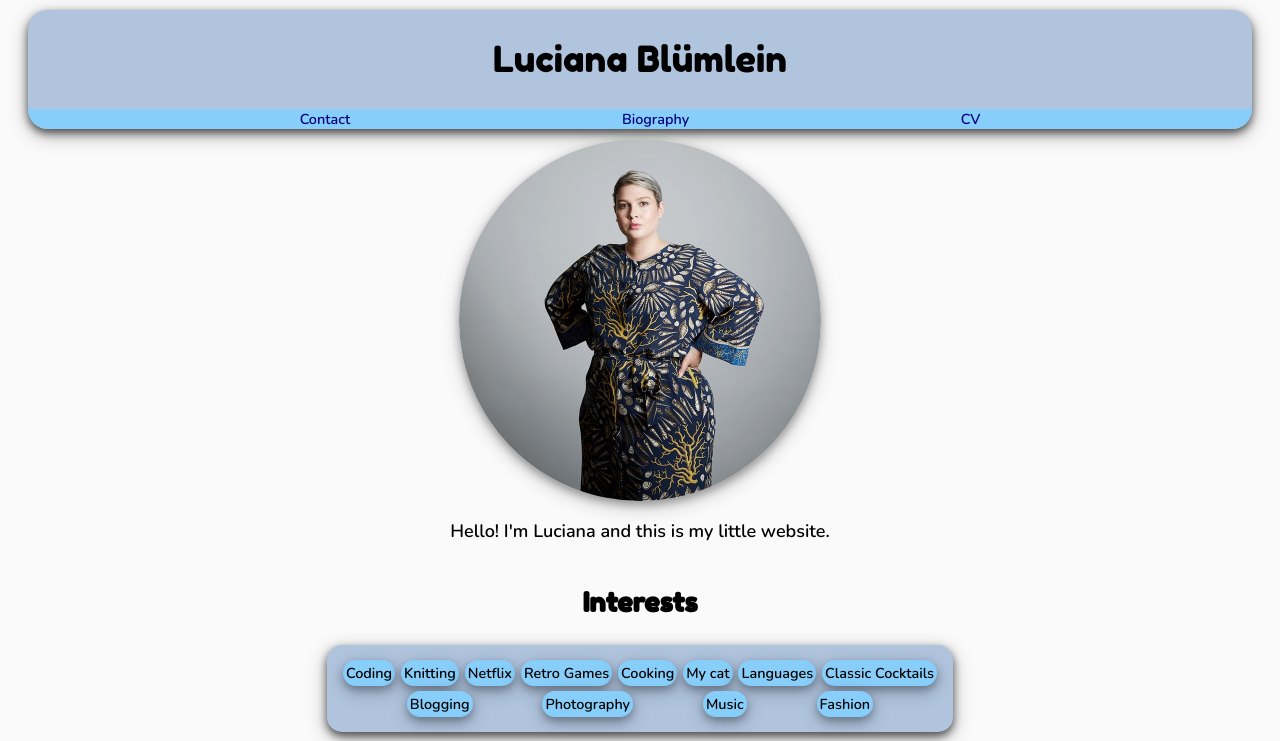
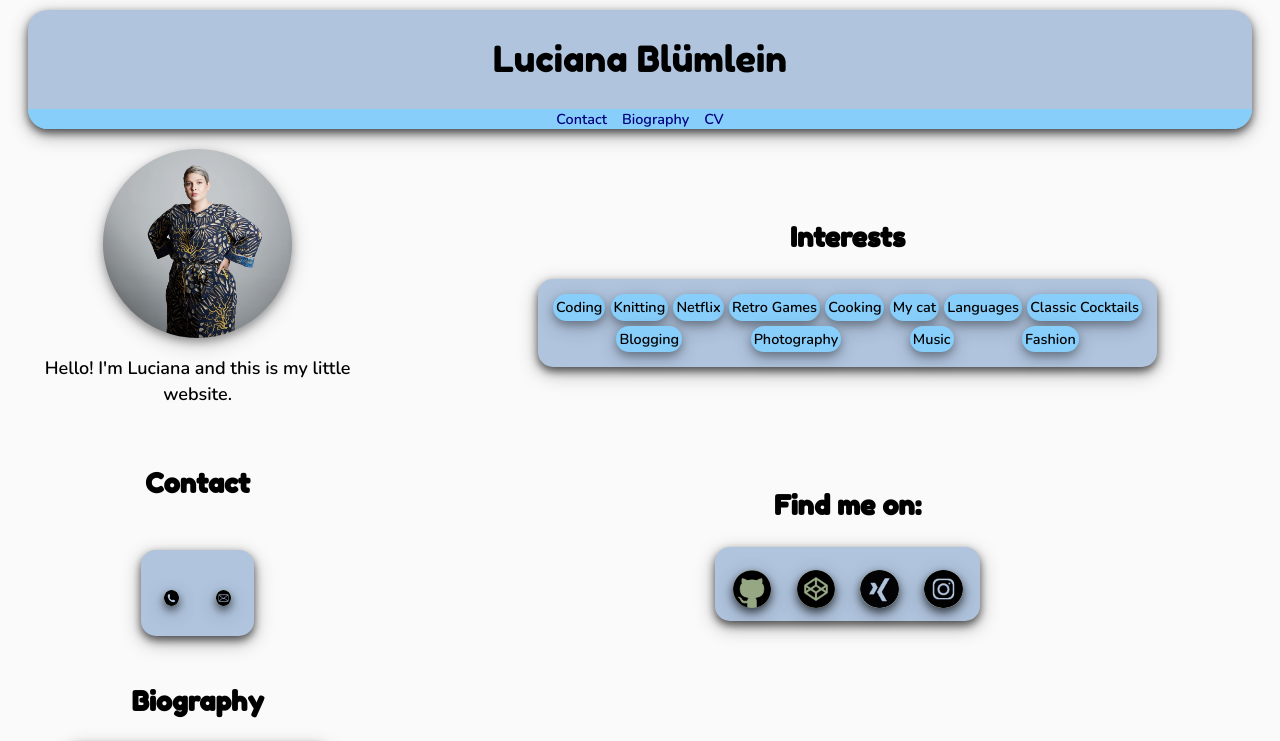
Before and after one commit to luziehtan/personal-website, a plain HTML site: page src/index.html in a window 1280 px wide. Shown: the top 741 px of the page. Drawn offline with nearby package versions, Linux system fonts and the light colour scheme.

Commit message:
Change grid

```diff
--- a/src/index.html
+++ b/src/index.html
@@ -46,7 +46,8 @@
           <li class="interestbuttons">Fashion</li>
         </div>
       </section>
-      <section>
+      <section class="contactsection">
+        <div class="nested">
         <h2 id="contact">Contact</h2>
         <div class="contact">
           <address><a class="contactlink" href="tel:004915257953052"><img class="contactbutton" src="./images/phone.jpg" alt="Call"></a></address>
@@ -86,6 +87,7 @@
               alt="Instagram"
           /></a>
         </div>
+      </div>
       </section>
       <section>
         <h2 id="bio">Biography</h2>
--- a/src/styles/index.css
+++ b/src/styles/index.css
@@ -14,6 +14,15 @@ main {
   display: flex;
   flex-wrap: wrap;
   justify-content: space-evenly;
+  align-items: center;
+}
+
+@media (min-width: 600px) {
+  main {
+    display: grid;
+    grid-template-columns: 30% 70%;
+    grid-gap: 1em;
+  }
 }
 
 header {
@@ -37,10 +46,18 @@ h2 {
 
 nav {
   display: flex;
-  justify-content: space-evenly;
+  justify-content: center;
+  gap: 15px;
   background: lightskyblue;
   border-radius: 0 0 20px 20px;
   align-items: stretch;
+}
+
+@media (min-width: 600px) {
+  nav {
+    justify-content: center;
+    gap: 15px;
+  }
 }
 
 a {
@@ -51,6 +68,7 @@ a {
 
 img {
   display: block;
+  background: rgb(218, 218, 151);
   margin-left: auto;
   margin-right: auto;
   width: 100%;
@@ -61,6 +79,7 @@ img {
 
 @media (min-width: 600px) {
   img {
+    margin-top: 10px;
     width: 50%;
   }
 }
@@ -171,6 +190,15 @@ li {
   box-shadow: 0 4px 8px 0 rgba(0, 0, 0, 0.6), 0 6px 20px 0 rgba(0, 0, 0, 0.3);
 }
 
+@media (min-width: 600px) {
+  .nested {
+    display: grid;
+    grid-template-columns: repeat(50% 50%);
+    grid-auto-rows: minmax(100px, auto);
+    grid-template-rows: repeat(50% 50%);
+  }
+}
+
 .bio {
   background: lightsteelblue;
   border-radius: 15px;
```
